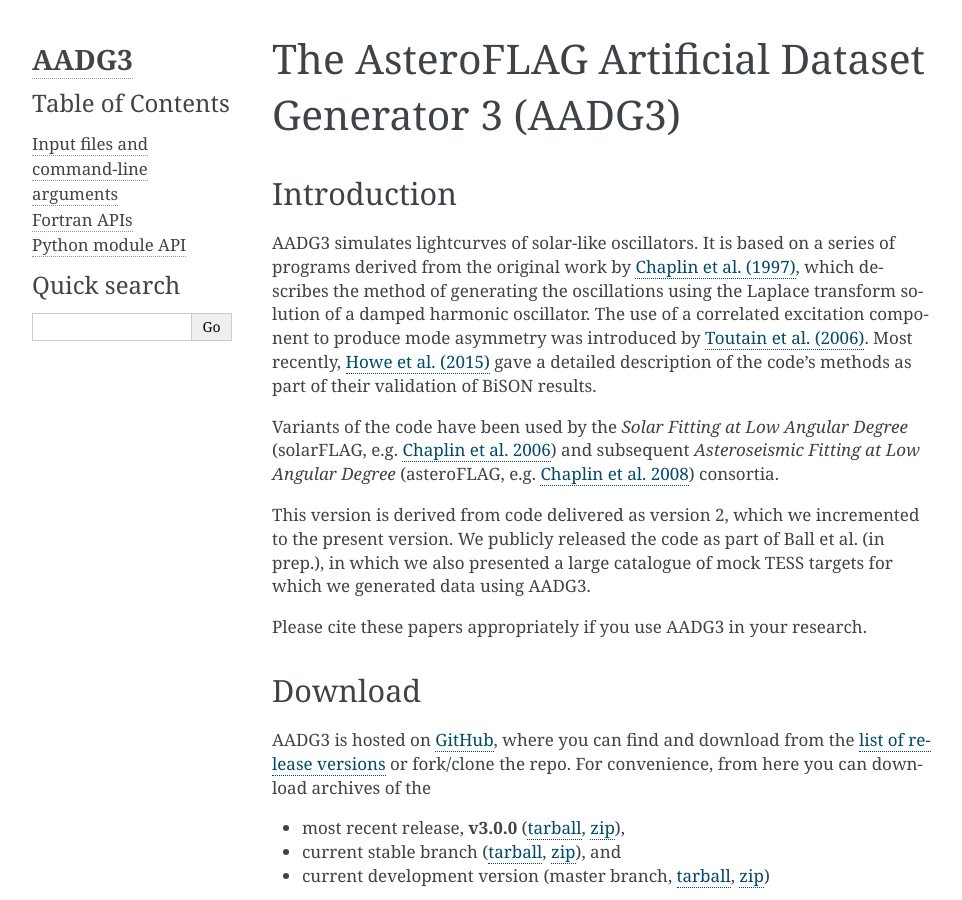
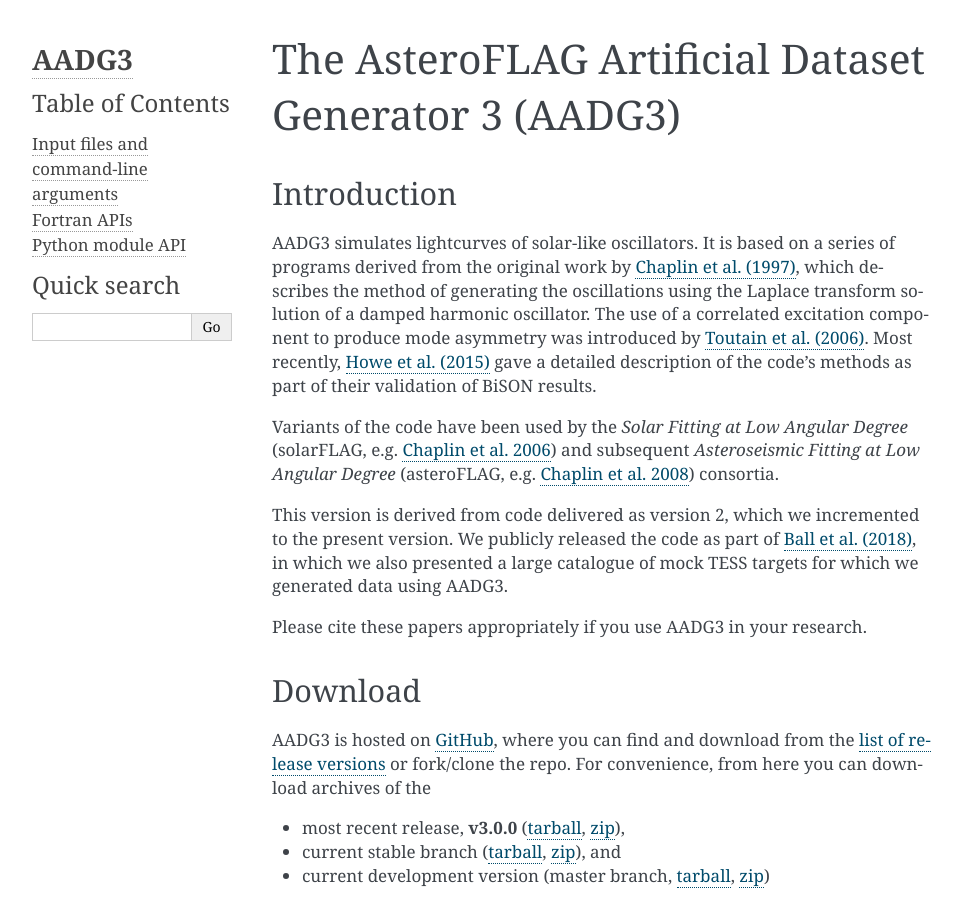
Before and after one commit to warrickball/AADG3, a Sphinx documentation site: the page built from docs/index.rst, in a window 1280 px wide and 900 px high. Shown: the whole window, without its empty margins (148-1110 px from the left). Built offline with Sphinx 7.4.7, drawn with Linux system fonts in a browser that asks for light colours.

Commit message:
Updates to documentation

```diff
--- a/docs/conf.py
+++ b/docs/conf.py
@@ -36,7 +36,7 @@ extensions = ['sphinx.ext.autodoc',
               'sphinx.ext.napoleon',
               'sphinxfortran.fortran_domain',
               'sphinxfortran.fortran_autodoc']
-fortran_src = '../src/*.f90'
+fortran_src = ['../src/*.f90']
 fortran_ext = ["*.f90"]
 fortran_indent = 2
 
--- a/docs/index.rst
+++ b/docs/index.rst
@@ -25,7 +25,7 @@ e.g. `Chaplin et al. 2008`_) consortia.
 
 This version is derived from code delivered as version 2, which we
 incremented to the present version.  We publicly released the code as
-part of Ball et al. (in prep.), in which we also presented a large
+part of `Ball et al. (2018)`_, in which we also presented a large
 catalogue of mock TESS targets for which we generated data using
 AADG3.
 
@@ -37,6 +37,7 @@ research.
 .. _`Toutain et al. (2006)`: http://adsabs.harvard.edu/abs/2006MNRAS.371.1731T
 .. _`Chaplin et al. 2008`: http://adsabs.harvard.edu/abs/2008AN....329..549C
 .. _`Howe et al. (2015)`: http://adsabs.harvard.edu/abs/2015MNRAS.454.4120H
+.. _`Ball et al. (2018)`: https://arxiv.org/abs/1809.09108
 
 Download
 ++++++++
```
